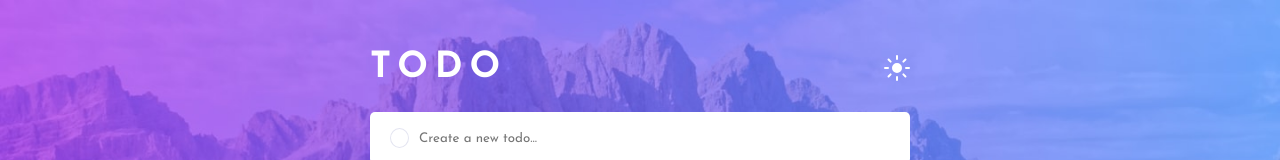
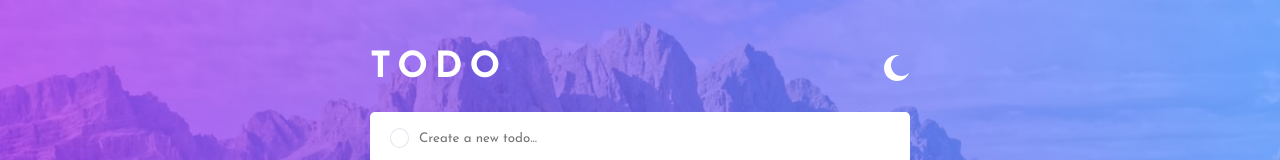
Before and after one commit to leo-jcq/todo-app, a React (Vite) app: page / in a window 1280 px wide. Shown: the top 160 px of the page. Built offline with nearby package versions, Linux system fonts and the light colour scheme.

Commit message:
🩹 fix them icon logic

```diff
--- a/src/components/Header/Header.tsx
+++ b/src/components/Header/Header.tsx
@@ -12,7 +12,7 @@ const Header: FC = () => {
         <header className="header">
             <span className="name">Todo</span>
             <button className="themeSwitch" onClick={themeUpdate}>
-                <img src={isLightTeme(theme) ? iconSun : iconMoon} alt="" />
+                <img src={isLightTeme(theme) ? iconMoon : iconSun} alt="" />
             </button>
         </header>
     );
```
